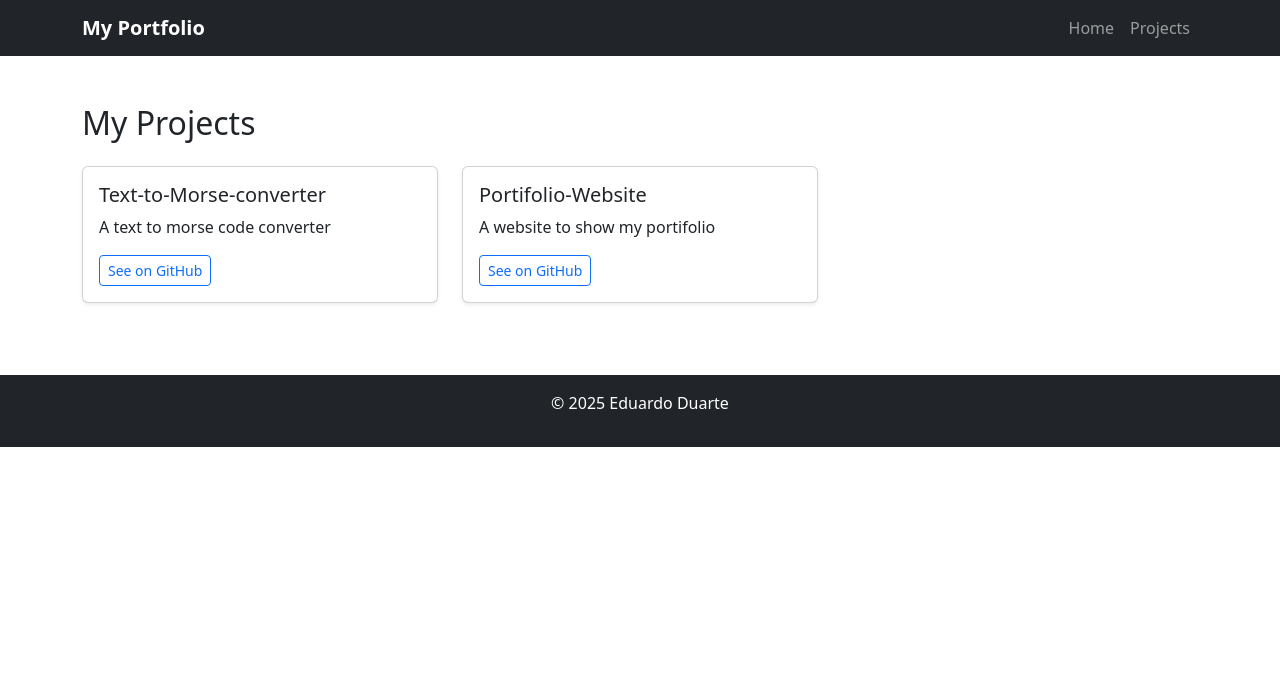
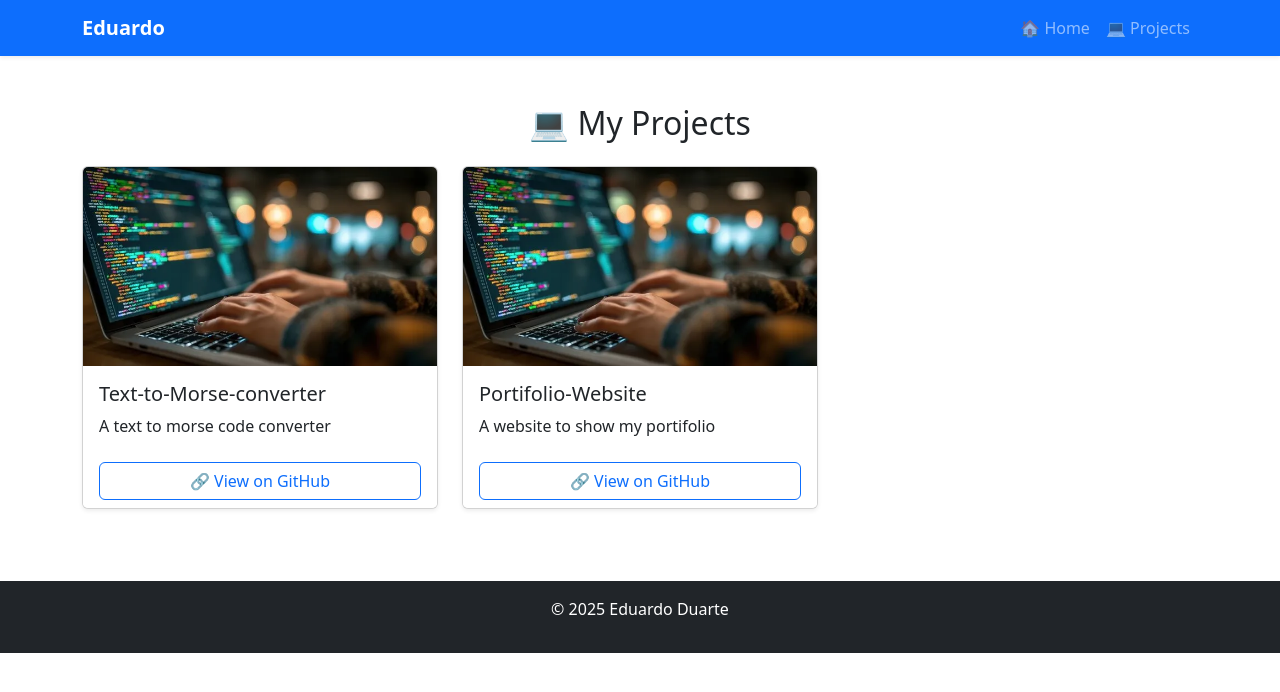
Before and after one commit to Edu4rt3/Portifolio-Website, a Flask app: page /projects in a window 1280 px wide. Shown: the top 692 px of the page. Run offline with Flask 3, Linux system fonts and the light colour scheme.

Commit message:
Website Portfolio

```diff
--- a/static/style.css
+++ b/static/style.css
@@ -1,15 +1,19 @@
 body {
-  font-family: 'Segoe UI', sans-serif;
+  font-family: 'Segoe UI', Arial, sans-serif;
 }
 
-.navbar-brand {
+h1, h2, h3, .navbar-brand {
   font-weight: bold;
 }
 
 .card {
-  transition: transform 0.2s ease-in-out;
+  transition: transform 0.2s ease-in-out, box-shadow 0.2s;
+}
+.card:hover {
+  transform: translateY(-5px);
+  box-shadow: 0px 10px 20px rgba(0,0,0,0.15);
 }
 
-.card:hover {
-  transform: translateY(-5px);
+footer {
+  margin-top: 40px;
 }
--- a/templates/base.html
+++ b/templates/base.html
@@ -9,16 +9,16 @@
 </head>
 <body>
 
-    <nav class="navbar navbar-expand-lg navbar-dark bg-dark">
-        <div class="container">
-        <a class="navbar-brand fw-bold" href="{{ url_for('index') }}">My Portfolio</a>
+    <nav class="navbar navbar-expand-lg navbar-dark bg-primary shadow-sm">
+    <div class="container">
+        <a class="navbar-brand" href="{{ url_for('index') }}">Eduardo</a>
         <div class="collapse navbar-collapse">
-            <ul class="navbar-nav ms-auto">
-            <li class="nav-item"><a class="nav-link" href="{{ url_for('index') }}">Home</a></li>
-            <li class="nav-item"><a class="nav-link" href="{{ url_for('list_projects') }}">Projects</a></li>
-            </ul>
+        <ul class="navbar-nav ms-auto">
+            <li class="nav-item"><a class="nav-link" href="{{ url_for('index') }}">🏠 Home</a></li>
+            <li class="nav-item"><a class="nav-link" href="{{ url_for('list_projects') }}">💻 Projects</a></li>
+        </ul>
         </div>
-        </div>
+    </div>
     </nav>
 
     <main class="container my-5">
--- a/templates/projects.html
+++ b/templates/projects.html
@@ -1,15 +1,18 @@
 {% extends "base.html" %}
-{% block title %}Home - My Portfolio {% endblock %}
+{% block title %} Projects - My Portfolio {% endblock %}
 {% block content %}
-    <h2 class="mb-4">My Projects</h2>
+<h2 class="mb-4 text-center">💻 My Projects</h2>
 <div class="row">
   {% for p in projects %}
-        <div class="col-md-4">
-            <div class="card mb-4 shadow-sm">
+  <div class="col-md-6 col-lg-4 mb-4">
+    <div class="card h-100 shadow-sm">
+      <img src="{{ url_for('static', filename='project.jpg') }}" class="card-img-top" alt="Project Image">
       <div class="card-body">
         <h5 class="card-title">{{ p.title }}</h5>
         <p class="card-text">{{ p.description }}</p>
-                    <a href="{{ p.link }}" class="btn btn-sm btn-outline-primary" target="_blank">See on GitHub</a>
+      </div>
+      <div class="card-footer bg-white border-top-0">
+        <a href="{{ p.link }}" class="btn btn-outline-primary w-100" target="_blank">🔗 View on GitHub</a>
       </div>
     </div>
   </div>
```
Also changed, not shown: templates/index.html (+9 -4 lines), static/profile.jpg (added), static/project.jpg (added). Lines whose indentation alone changed are shown as unchanged.
